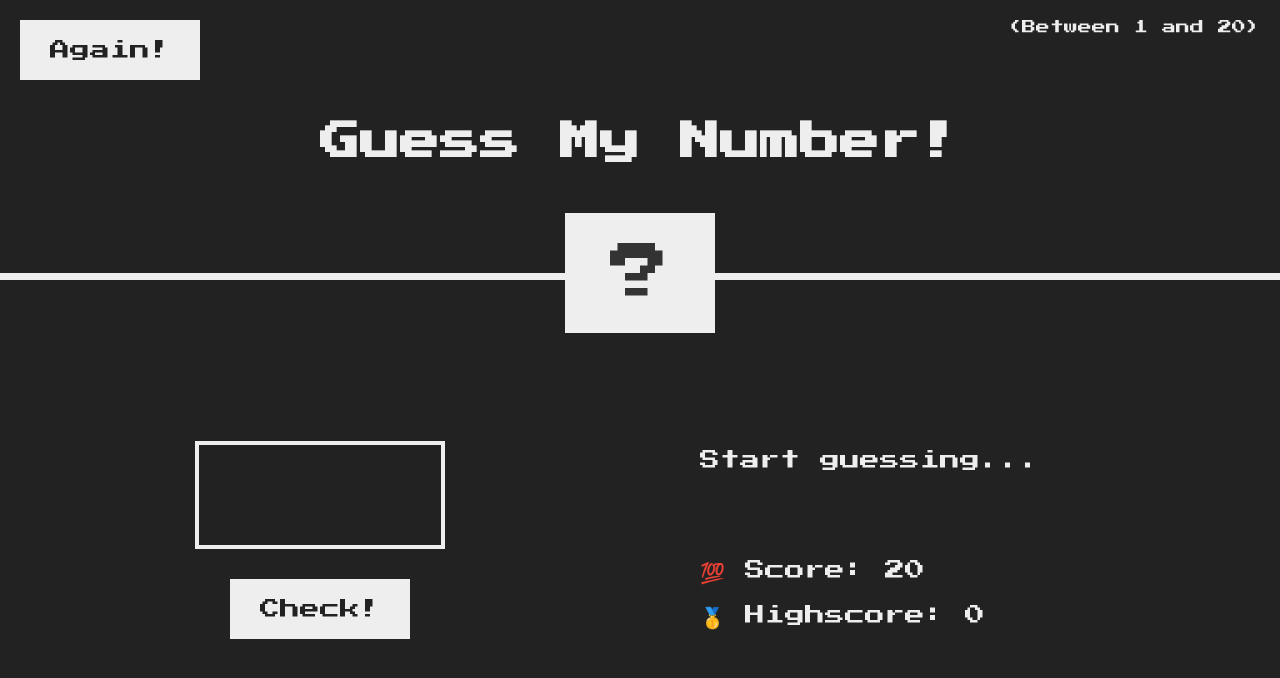
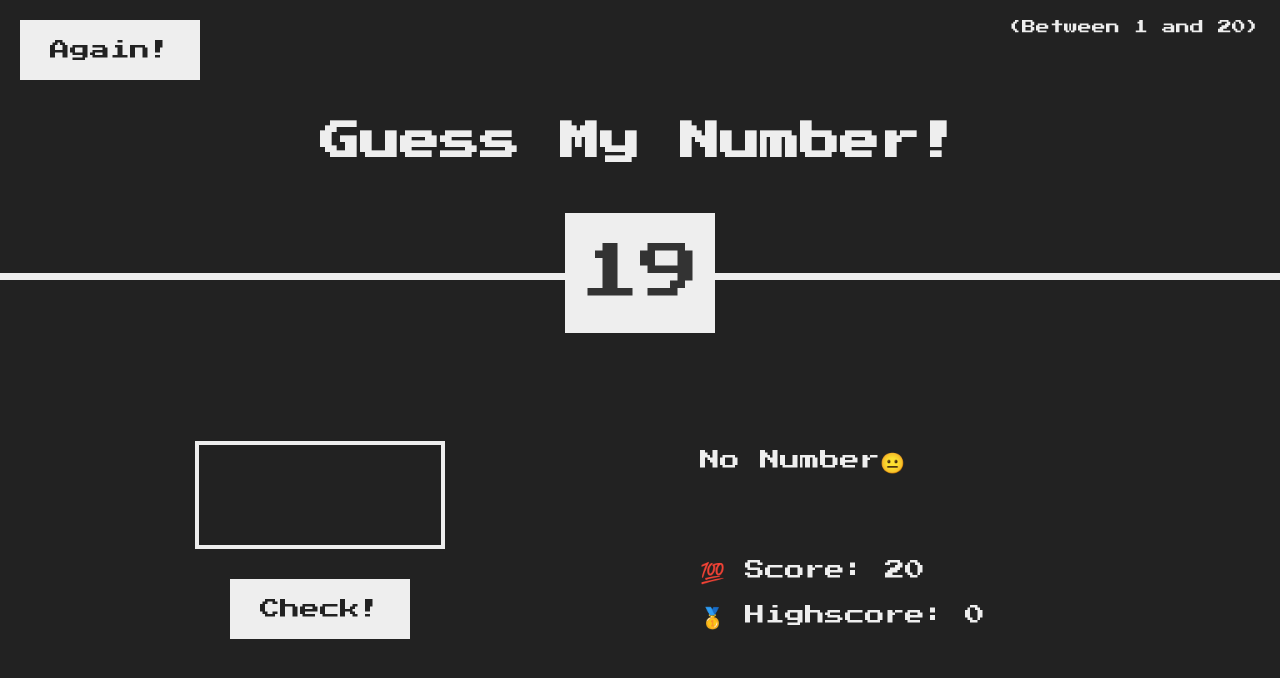
Before and after one commit to Chetan24k/My-Coding-Journey, a plain HTML site: page 3.mini project/index.html in a window 1280 px wide. Both pictures are taken after a click on the button "Check!". Drawn offline with Linux system fonts and the light colour scheme.

Commit message:
implementing guessing number functionality

```diff
--- a/3.mini project/script.js
+++ b/3.mini project/script.js
@@ -1 +1,21 @@
 'use strict';
+//genrate random number in range
+
+
+
+let randomNumber =Math.floor(Math.random() * (20 - 1 + 1)) + 1;
+console.log(randomNumber);
+
+document.querySelector('.number').textContent = randomNumber;
+
+document.querySelector('.check').addEventListener('click', function(){
+    const guess=Number( document.querySelector('.guess').value);
+    if(!guess)
+    {
+        document.querySelector('.message').textContent ="No Number😐";
+    }
+    else if(guess===randomNumber)
+    {
+        document.querySelector('.message').textContent ="Correct Number😐";
+    }
+})
```
Also changed, not shown: 3.mini project/index.html (+1 -0 lines).
